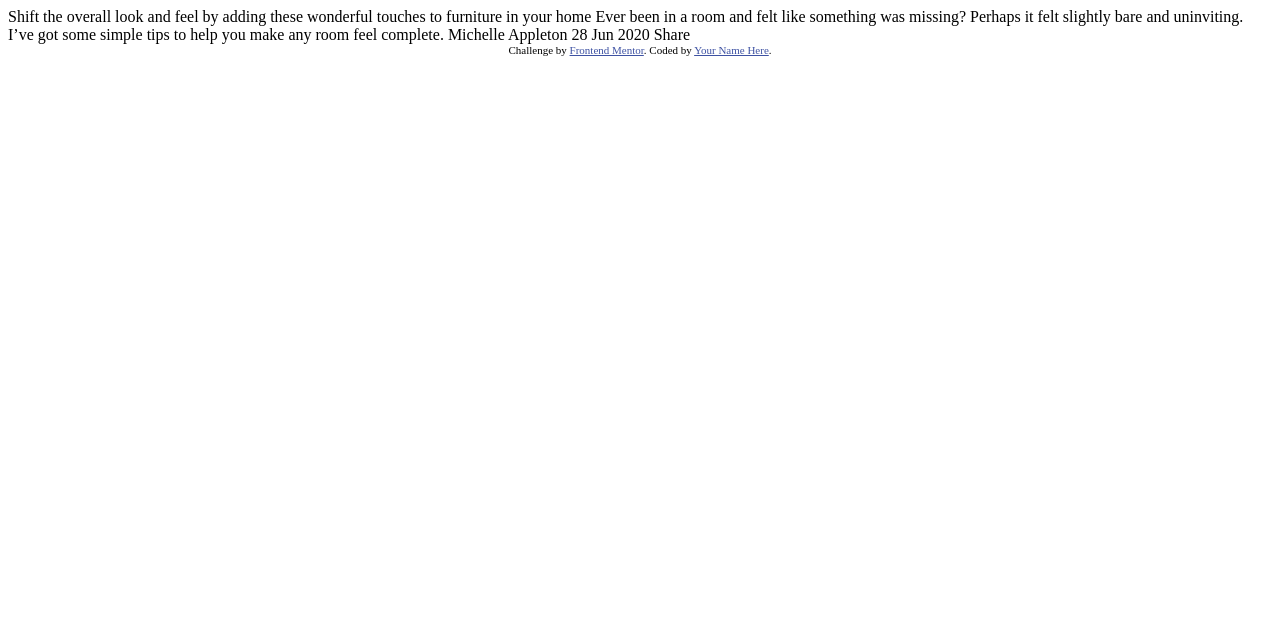
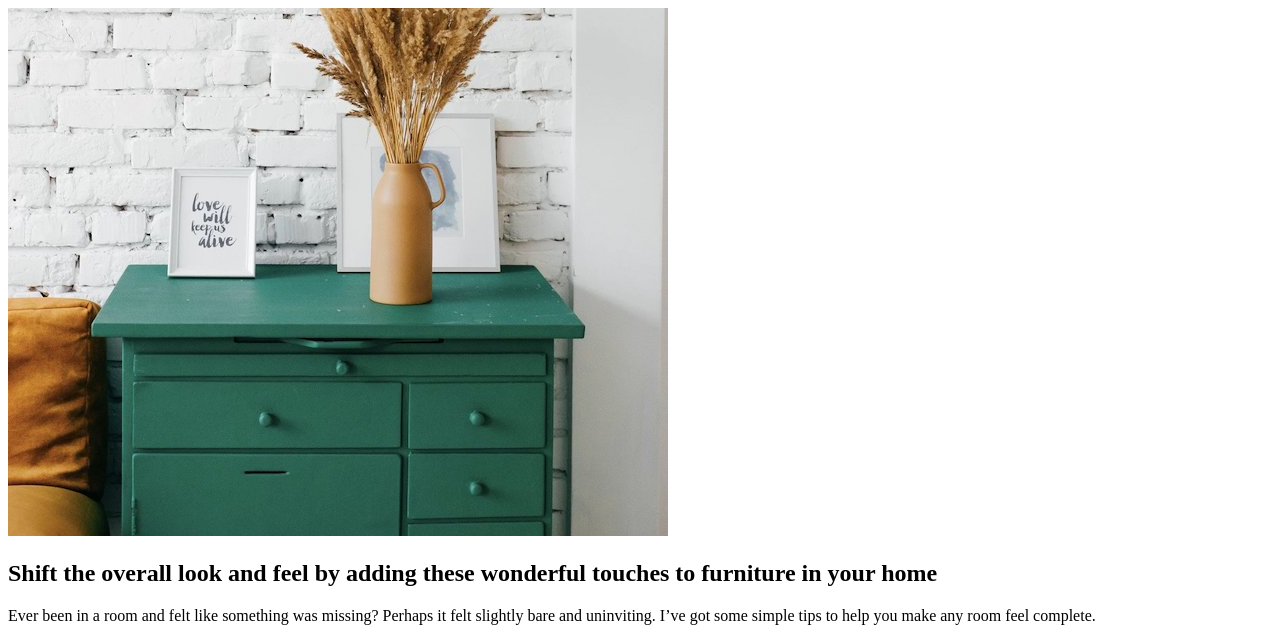
Before and after one commit to hauze-v/article-preview-component, a plain HTML site: page index.html in a window 1280 px wide. Shown: the top 635 px of the page. Drawn offline with Linux system fonts and the light colour scheme.

Commit message:
Finished HTML of article preview web component

```diff
--- a/index.html
+++ b/index.html
@@ -1,36 +1,44 @@
 <!DOCTYPE html>
 <html lang="en">
+
 <head>
   <meta charset="UTF-8">
-  <meta name="viewport" content="width=device-width, initial-scale=1.0"> <!-- displays site properly based on user's device -->
+  <meta name="viewport" content="width=device-width, initial-scale=1.0">
+  <!-- displays site properly based on user's device -->
+  <meta name="author" content="Adam Hauze">
+  <meta name="description" content="The purpose of this webpage is to learn and practice building web components.">
+  <link rel="icon" type="image/png" sizes="32x32" href="./images/favicon-32x32.png">
+  <title>Article preview component</title>
+  <link rel="stylesheet" href="styles.css">
+</head>
 
-  <link rel="icon" type="image/png" sizes="32x32" href="./images/favicon-32x32.png">
-
-  <title>Frontend Mentor | Article preview component</title>
-
-  <!-- Feel free to remove these styles or customise in your own stylesheet 👍 -->
-  <style>
-    .attribution { font-size: 11px; text-align: center; }
-    .attribution a { color: hsl(228, 45%, 44%); }
-  </style>
-</head>
 <body>
-
-  Shift the overall look and feel by adding these wonderful
-  touches to furniture in your home
-
-  Ever been in a room and felt like something was missing? Perhaps
-  it felt slightly bare and uninviting. I’ve got some simple tips
-  to help you make any room feel complete.
-
-  Michelle Appleton
-  28 Jun 2020
-
-  Share
+  <div class="container">
+    <div class="article__preview">
+      <img src="images/drawers.jpg" alt="Picture of green colored dressor drawer with accented pieces on top"
+        class="article__preview__image">
+      <div class="article__preview_content">
+        <h2 class="article__preview__title">Shift the overall look and feel by adding these wonderful
+          touches to furniture in your home</h2>
+        <p class="article__preview__excerpt"> Ever been in a room and felt like something was missing? Perhaps
+          it felt slightly bare and uninviting. I’ve got some simple tips
+          to help you make any room feel complete.</p>
+      </div>
+      <div class="article__preview__social">
+        <img src="images/avatar-michelle.jpg"
+          alt="Avatar style picture of Michelle Appleton, the author of this article." class="article__preview__avatar">
+        <p class="article__preview__author">Michelle Appleton</p>
+        <p class="article__preview__date">28 Jun 2020</p>
+        <i class="fas fa-share"></i>
+      </div>
+    </div>
+  </div>
 
   <div class="attribution">
     Challenge by <a href="https://www.frontendmentor.io?ref=challenge" target="_blank">Frontend Mentor</a>.
-    Coded by <a href="#">Your Name Here</a>.
+    Coded by <a href="https://hyperstylescript.com">Adam Hauze</a>.
   </div>
+  <script src="https://kit.fontawesome.com/c15973374a.js" crossorigin="anonymous"></script>
 </body>
+
 </html>
--- a/styles.css
+++ b/styles.css
@@ -0,0 +1,38 @@
+
+
+
+
+
+
+
+
+
+
+
+
+
+
+
+
+
+
+
+
+
+
+
+
+
+
+
+
+
+
+.attribution {
+  font-size: 11px;
+  text-align: center;
+}
+.attribution a {
+  color: hsl(228, 45%, 44%);
+  text-decoration: none;
+}
```
